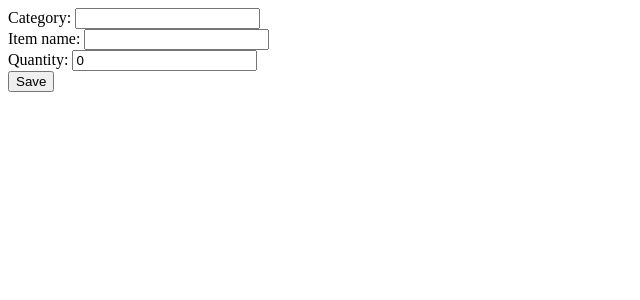
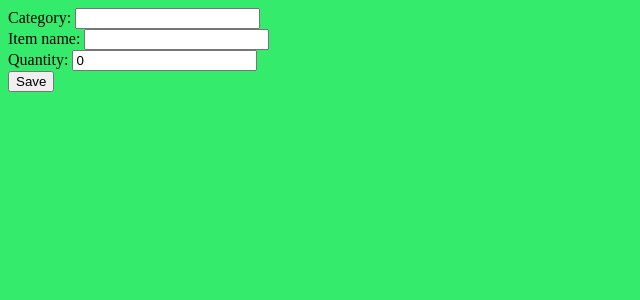
Before and after one commit to MuliJob/inventory_management_system, a Django app: page /add-items/ in a window 1280 px wide. Shown: the top 300 px of the page, without its empty margins (0-640 px from the left). Run offline with Django 5.2, Linux system fonts and the light colour scheme.

Commit message:
Adding css to the application

```diff
--- /dev/null
+++ b/inventory/static/css/stylesheet.css
@@ -0,0 +1,3 @@
+body {
+  background-color: #34eb6b;
+}
--- a/inventory/templates/add-items.html
+++ b/inventory/templates/add-items.html
@@ -1,5 +1,7 @@
+{% load static %}
 <!DOCTYPE html>
 <html lang="en">
+  <link rel="stylesheet" href="{% static 'css/stylesheet.css' %}">
 <head>
   <meta charset="UTF-8">
   <meta name="viewport" content="width=device-width, initial-scale=1.0">
--- a/inventory/templates/home.html
+++ b/inventory/templates/home.html
@@ -1,5 +1,7 @@
+{% load static %}
 <!DOCTYPE html>
 <html lang="en">
+  <link rel="stylesheet" href="{% static 'css/stylesheet.css' %}">
 <head>
   <meta charset="UTF-8">
   <meta name="viewport" content="width=device-width, initial-scale=1.0">
--- a/inventory/templates/list-items.html
+++ b/inventory/templates/list-items.html
@@ -1,5 +1,7 @@
+{% load static %}
 <!DOCTYPE html>
 <html lang="en">
+  <link rel="stylesheet" href="{% static 'css/stylesheet.css' %}">
 <head>
   <meta charset="UTF-8">
   <meta name="viewport" content="width=device-width, initial-scale=1.0">
```
